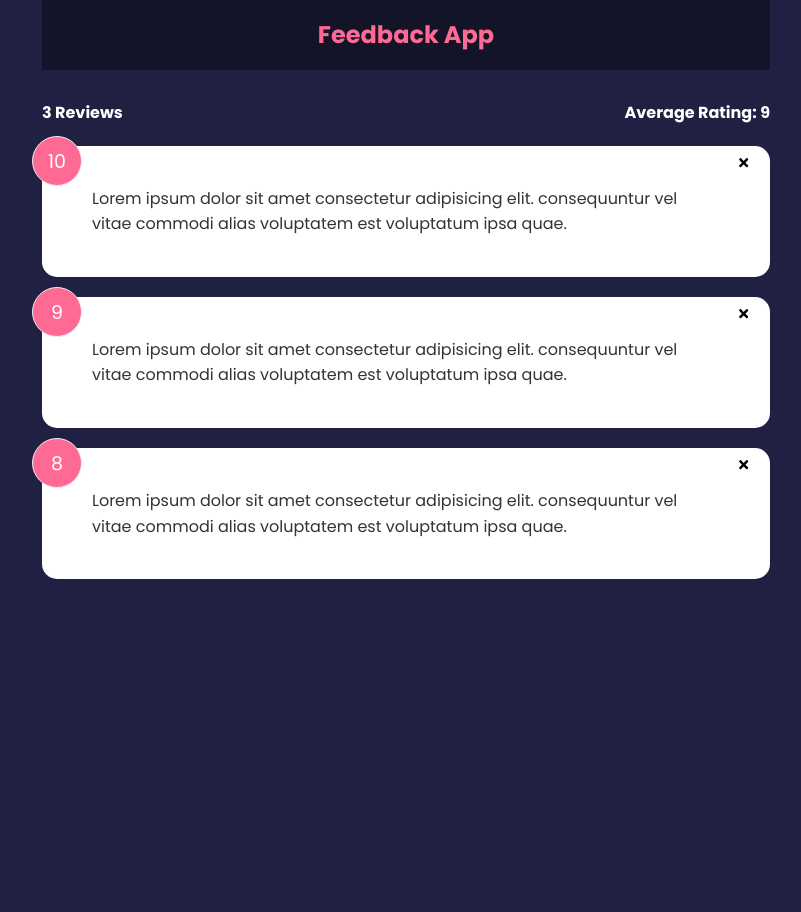
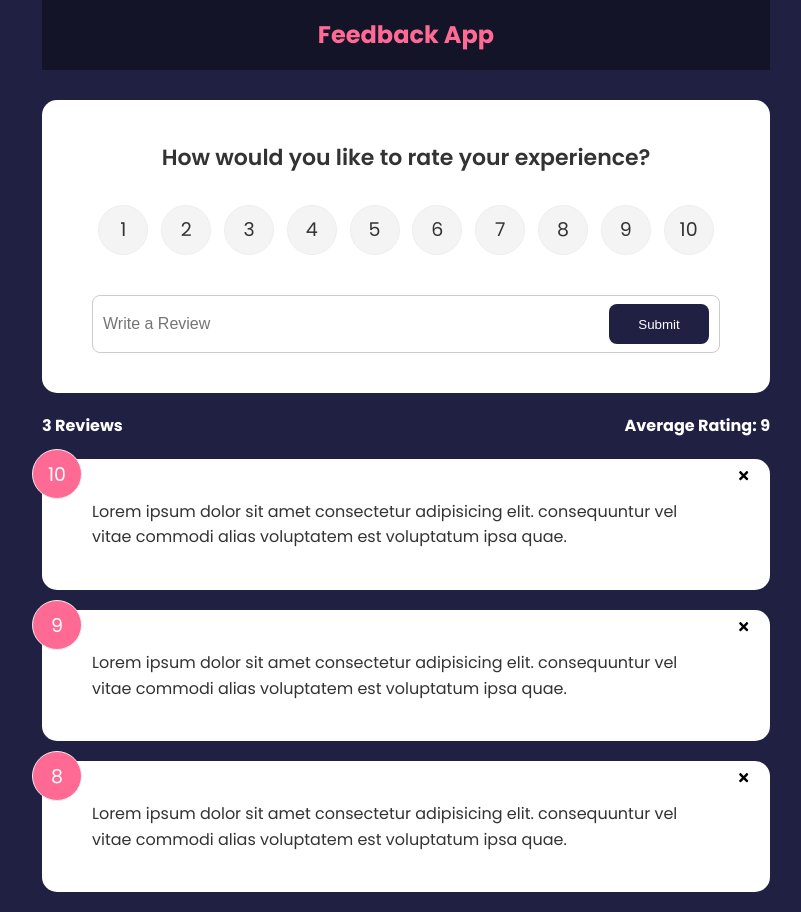
Before and after one commit to Gajjela-Koushik-Reddy/feedback-app-clone, a React (Create React App) app: page / in a window 1280 px wide. Shown: the whole page, without its empty margins (234-1035 px from the left). Before the commit the page ends 800 px from the top, so only its background shows below. Built offline with nearby package versions, Linux system fonts and the light colour scheme.

Commit message:
added form to provide feedback

```diff
--- a/package.json
+++ b/package.json
@@ -10,6 +10,7 @@
     "react-dom": "^18.2.0",
     "react-icons": "^4.8.0",
     "react-scripts": "5.0.1",
+    "uuid": "^9.0.0",
     "web-vitals": "^2.1.4"
   },
   "scripts": {
--- a/src/App.jsx
+++ b/src/App.jsx
@@ -1,7 +1,9 @@
 import React from "react";
 import { useState } from "react";
 import Header from "./components/Header";
+import { v4 as uuid4 } from "uuid";
 import FeedbackStats from "./components/FeedbackStats";
+import FeedbackForm from "./components/FeedbackForm";
 import data from "./data/data";
 import FeedbackItemList from "./components/FeedbackItemList";
 
@@ -13,15 +15,24 @@
       "Are you sure you want to delete your feedback??"
     );
     if (deleteConfirmed) {
-      setFeedback(feedback.filter((item) => itemId != item.id))
+      setFeedback(feedback.filter((item) => itemId != item.id));
     }
+  };
+
+  const addFeedback = (newFeedback) => {
+    newFeedback.id = uuid4();
+    setFeedback([newFeedback, ...feedback]);
   };
 
   return (
     <div className="container">
       <Header />
+      <FeedbackForm handleAdd={addFeedback} />
       <FeedbackStats feedback={feedback} />
-      <FeedbackItemList feedback={feedback} handleDelete={handleDeleteFeedback} />
+      <FeedbackItemList
+        feedback={feedback}
+        handleDelete={handleDeleteFeedback}
+      />
     </div>
   );
 };
--- /dev/null
+++ b/src/components/FeedbackForm.jsx
@@ -0,0 +1,60 @@
+import React from "react";
+import { useState } from "react";
+import Card from "./shared/Card";
+import RatingSelect from "./RatingSelect";
+import Button from "./shared/Button";
+
+const FeedbackForm = ({handleAdd}) => {
+  const [text, setText] = useState("");
+  const [message, setMessage] = useState("");
+  const [rating, setRating] = useState();
+  const [btnDisabled, setBtnDisabled] = useState(false);
+
+//   const rating = (rating) => {
+    // console.log(rating)
+//   };
+
+  const handleChange = (event) => {
+    if (text === "") {
+      setMessage(null);
+      setBtnDisabled(true);
+    } else if (text !== "" && text.trim().length <= 10) {
+      setMessage("Text should be more than 10 characters");
+      setBtnDisabled(true);
+    } else {
+      setMessage(null);
+      setBtnDisabled(false);
+    }
+    setText(event.target.value);
+  };
+
+  const handleSubmit = (event) => {
+    event.preventDefault();
+
+    handleAdd({
+        text,
+        rating,
+    })
+  };
+
+  return (
+    <Card>
+      <form onSubmit={handleSubmit}>
+        <h2>How would you like to rate your experience?</h2>
+        <RatingSelect select={(rating) => setRating(rating)}/>
+        <div className="input-group">
+          <input
+            type="text"
+            placeholder="Write a Review"
+            onChange={handleChange}
+          />
+          <Button type="submit" isDisabled={btnDisabled}>
+            Submit
+          </Button>
+        </div>
+      </form>
+    </Card>
+  );
+};
+
+export default FeedbackForm;
--- /dev/null
+++ b/src/components/RatingSelect.jsx
@@ -0,0 +1,31 @@
+import React from "react";
+import { useState } from "react";
+
+const RatingSelect = ({select}) => {
+  const [selected, setSelected] = useState();
+
+  const handleChange = (e) => {
+    setSelected(+e.target.value)
+    select(+e.target.value)
+  }
+
+  return (
+    <ul className="rating">
+      {Array.from({ length: 10 }, (_, i) => (
+        <li key={`rating-${i + 1}`}>
+          <input
+            type="radio"
+            id={`num${i + 1}`}
+            name="rating"
+            value={i + 1}
+            onChange={handleChange}
+            checked={selected === i + 1}
+          />
+          <label htmlFor={`num${i + 1}`}>{i + 1}</label>
+        </li>
+      ))}
+    </ul>
+  );
+};
+
+export default RatingSelect;
--- /dev/null
+++ b/src/components/shared/Button.jsx
@@ -0,0 +1,17 @@
+import React from "react";
+
+const Button = ({ children, version, type, isDisabled }) => {
+  return (
+    <button type={type} disabled={isDisabled} className={`btn btn-${version}`}>
+      {children}
+    </button>
+  );
+};
+
+Button.defaultProps = {
+    version: 'primary',
+    type: 'button',
+    isDisabled: false,
+}
+
+export default Button;
```
Also changed, not shown: 1 other file (tests, documents, lock files or other folders).
